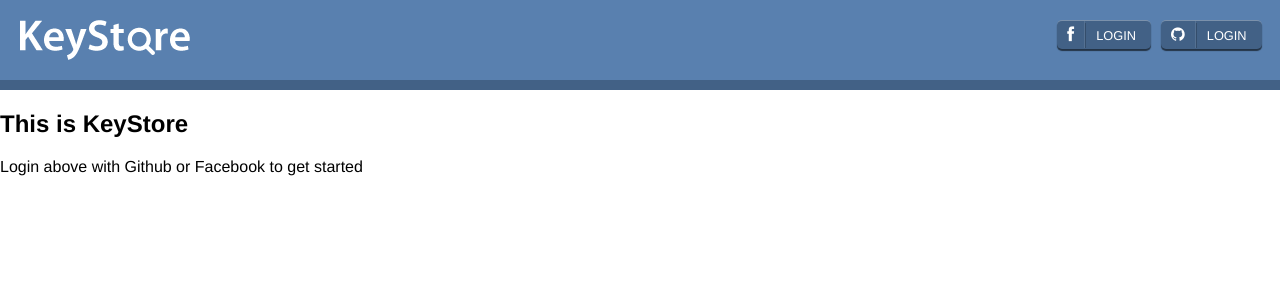
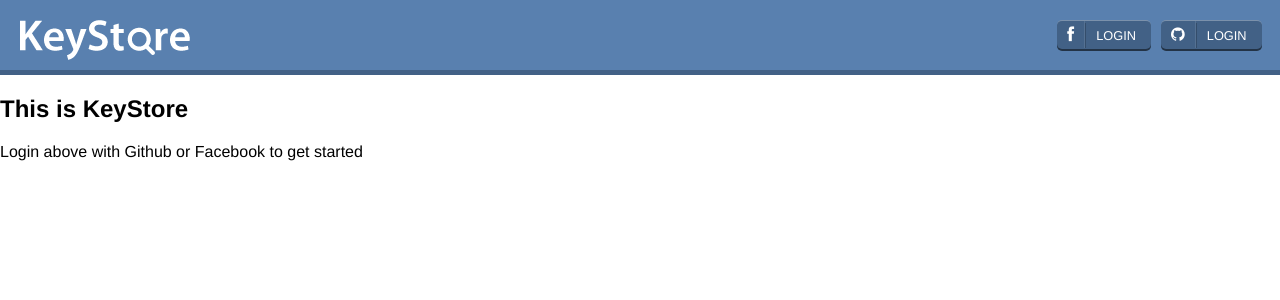
Before and after one commit to isnotahippy/Keystore, a Django app: page / in a window 1280 px wide. Shown: the top 300 px of the page. Run offline with Django 3.2, Linux system fonts and the light colour scheme.

Commit message:
css changes

```diff
--- a/interface/static/css/styles.css
+++ b/interface/static/css/styles.css
@@ -15,8 +15,8 @@ body, input {
 header.main {
   width: 100%;
   background: #5980AF;
-  border-bottom: 10px solid #426186;
-  padding: 20px; }
+  border-bottom: 5px solid #426186;
+  padding: 20px 20px 10px; }
   header.main h1 {
     text-indent: -99999px;
     width: 50%;
@@ -40,11 +40,14 @@ header.main {
       background: #426186;
       border-radius: 5px;
       padding: 5px;
-      box-shadow: 0px 2px 1px rgba(0, 0, 0, 0.6);
+      box-shadow: 0px 2px 0 rgba(0, 0, 0, 0.6);
       border-top: 1px solid rgba(255, 255, 255, 0.3);
       float: right;
       display: block;
       margin: 0 0 0 10px; }
+      header.main nav a:hover {
+        margin: 1px 0 0 10px;
+        box-shadow: 0px 1px 0 rgba(0, 0, 0, 0.6); }
       header.main nav a span {
         padding: 5px 10px;
         text-transform: uppercase;
--- a/interface/static/scss/_header.scss
+++ b/interface/static/scss/_header.scss
@@ -4,8 +4,8 @@ header.main {
 
 	width: 100%;
 	background: #5980AF;
-	border-bottom: 10px solid #426186;
-	padding: 20px;
+	border-bottom: 5px solid #426186;
+	padding: 20px 20px 10px;
 
 	h1 {
 		text-indent: -99999px;
@@ -35,11 +35,16 @@ header.main {
 			background: #426186;
 			border-radius: 5px;
 			padding: 5px;
-			box-shadow: 0px 2px 1px rgba(0, 0, 0, 0.6);
+			box-shadow: 0px 2px 0 rgba(0, 0, 0, 0.6);
 			border-top: 1px solid rgba(255, 255, 255, 0.3);
 			float: right;
 			display: block;
 			margin: 0 0 0 10px;
+
+			&:hover {
+				margin: 1px 0 0 10px;
+				box-shadow: 0px 1px 0 rgba(0,0,0,0.6);
+			}
 
 			span {
 				padding: 5px 10px;
@@ -53,5 +58,6 @@ header.main {
 				padding: 5px 10px 5px 5px;
 			}
 		}
+
 	}
 }
--- a/keystore/urls.py
+++ b/keystore/urls.py
@@ -10,6 +10,7 @@ urlpatterns = patterns('',
 
     url(r'^api/keypair/', 'keys.views.keypair_api_post'),
 
+    # url(r'^login/', 'django.contrib.auth.views.login'),
     url(r'^logout/', 'django.contrib.auth.views.logout', {'next_page': '/'}),
     url(r'^login-error/', 'interface.views.users.error'),
 
```
